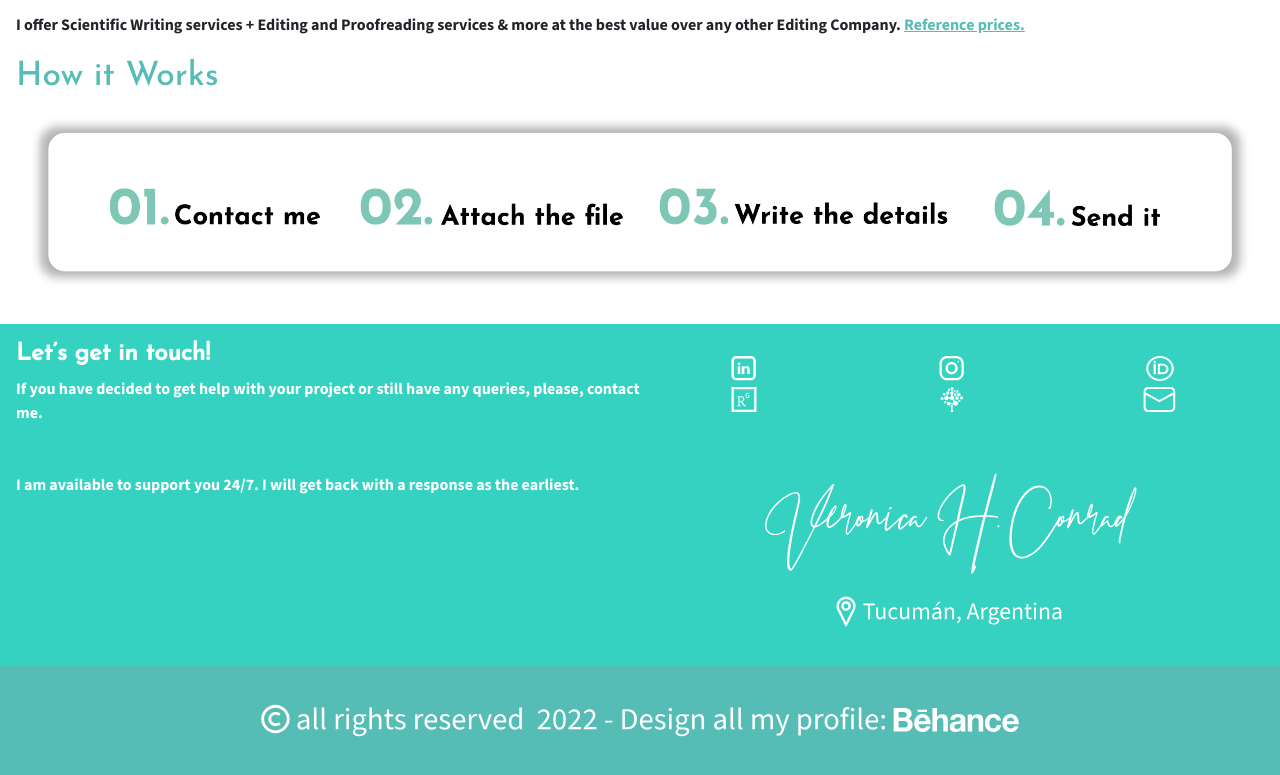
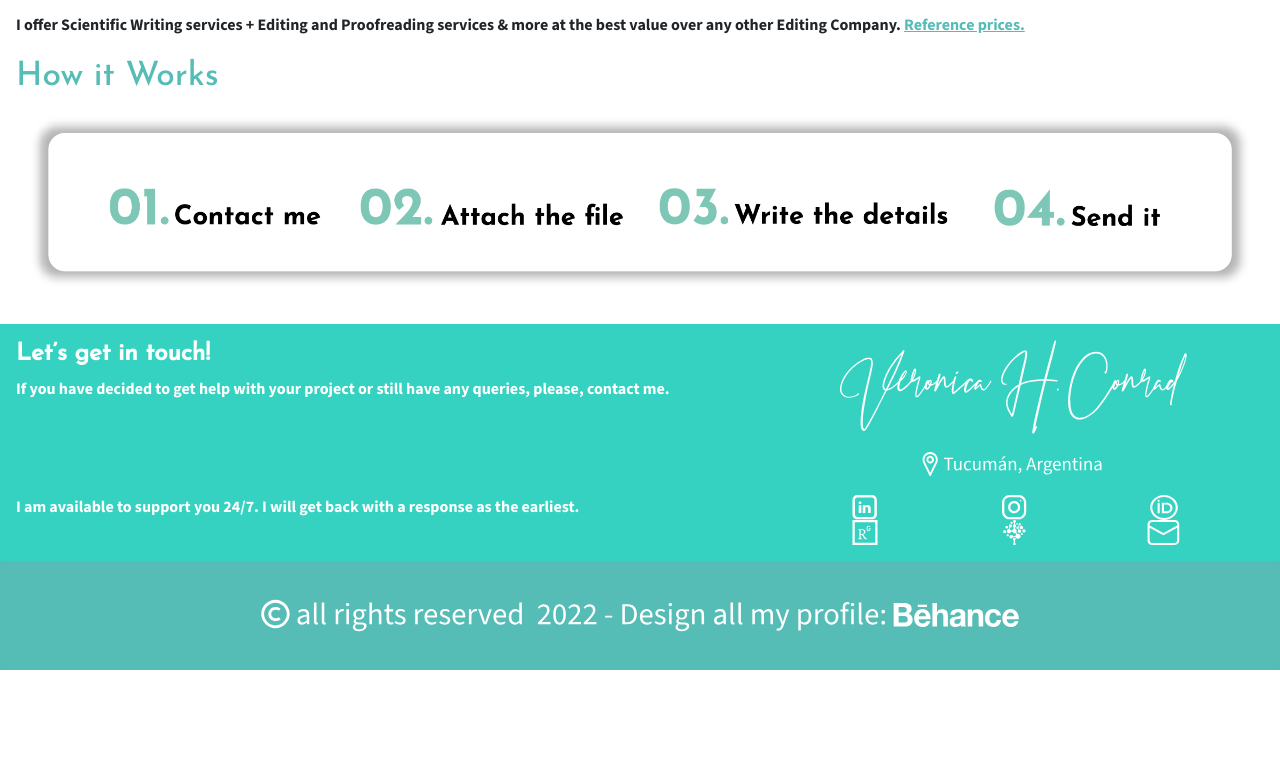
Before and after one commit to Tommignacio/scientific-writer, a plain HTML site: page index.html in a window 1280 px wide. Shown: the part 5691-6466 px from the top of the page. After the commit the page ends 6361 px from the top, so only its background shows below. Drawn offline with nearby package versions, Linux system fonts and the light colour scheme.

Commit message:
update-order-footer

```diff
--- a/Styles/styles.css
+++ b/Styles/styles.css
@@ -348,15 +348,23 @@ body {
 .footer-flex {
 	display: flex;
 	padding: 1rem;
+	flex-direction: row;
+	flex-wrap: wrap;
 }
-.footer-column {
-	flex-basis: 50%;
+
+.footer-column-left {
+	flex-basis: 60%;
+}
+.footer-column-right {
+	flex-basis: 40%;
 }
 .icons-footer-flex {
 	display: flex;
 	flex-flow: row wrap;
-	margin: 1rem 0 1rem 0;
-	height: 61%;
+	height: 100%;
+	margin: 0 auto;
+	width: 90%;
+	align-items: center;
 }
 .img-footer {
 	flex-basis: 33.33333%;
@@ -368,9 +376,11 @@ body {
 	display: flex;
 	flex-flow: column nowrap;
 	align-items: center;
+	height: 100%;
+	justify-content: center;
 }
 .img-firm-footer {
-	width: 60%;
+	width: 70%;
 }
 .img-locate-footer {
 	width: 40%;
--- a/Styles/stylesMq.css
+++ b/Styles/stylesMq.css
@@ -59,6 +59,20 @@
 	.card-column {
 		flex-basis: 20%;
 	}
+
+	/* FOOTER */
+	.order-a {
+		order: 1;
+	}
+	.order-b {
+		order: 4;
+	}
+	.order-c {
+		order: 3;
+	}
+	.order-d {
+		order: 2;
+	}
 	/* SERVICES SECTION */
 
 	.myPoint {
--- a/index.html
+++ b/index.html
@@ -514,7 +514,7 @@
 
 		<footer class="footer">
 			<div class="footer-flex">
-				<div class="footer-column">
+				<div class="footer-column-left order-a">
 					<div>
 						<h4 class="footer-title">Let’s get in touch!</h4>
 					</div>
@@ -525,7 +525,7 @@
 						</p>
 					</div>
 				</div>
-				<div class="footer-column">
+				<div class="footer-column-right order-b">
 					<div class="icons-footer-flex">
 						<img class="img-footer" src="Assets/log3.svg" alt="Linkedin" />
 						<img
@@ -539,15 +539,14 @@
 						<img class="img-footer" src="Assets/log2.svg" alt="mail" />
 					</div>
 				</div>
-			</div>
-			<div class="footer-flex">
-				<div class="footer-column">
+
+				<div class="footer-column-left order-c">
 					<p class="footer-text">
 						I am available to support you 24/7. I will get back with a response
 						as the earliest.
 					</p>
 				</div>
-				<div class="footer-column">
+				<div class="footer-column-right order-d">
 					<div class="img-firm-flex">
 						<img class="img-firm-footer" src="Assets/Firma-white.svg" alt="" />
 						<img
```
